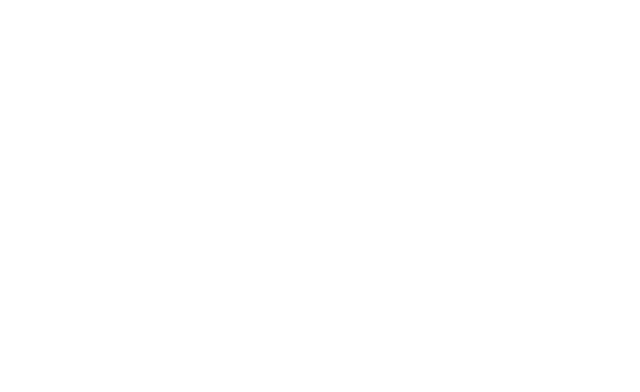
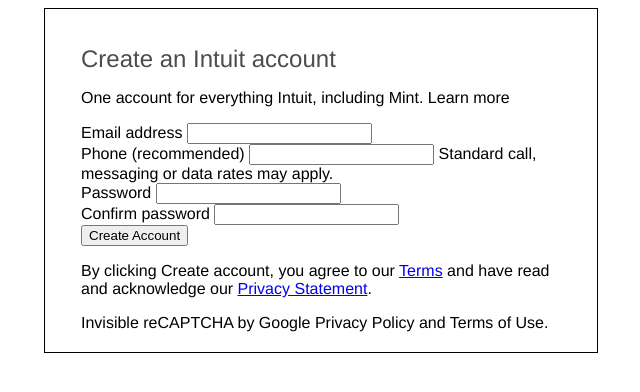
Before and after one commit to yirano/frontend-mint, a plain HTML site: page src/index.html in a window 1280 px wide. Shown: the whole page, without its empty margins (319-959 px from the left). Drawn offline with Linux system fonts and the light colour scheme.

Commit message:
add form-box

```diff
--- a/src/css/style.css
+++ b/src/css/style.css
@@ -0,0 +1,16 @@
+body {
+  font-family: "Helvetica Neue", Helvetica, Arial, sans-serif;
+}
+
+.form-box {
+  width: 480px;
+  margin: auto;
+  padding: 20px 36px;
+  border: 1px solid black;
+}
+
+.form-box h1 {
+  font-weight: normal;
+  color: rgba(0, 0, 0, 0.7);
+  font-size: 24px;
+}
--- a/src/index.html
+++ b/src/index.html
@@ -1,22 +1,58 @@
 <!DOCTYPE html>
 <html lang="en">
   <head>
-  <meta charset="UTF-8">
-  <meta name="viewport" content="width=device-width, initial-scale=1.0">
-  <meta http-equiv="X-UA-Compatible" content="ie=edge">
+    <meta charset="UTF-8" />
+    <meta name="viewport" content="width=device-width, initial-scale=1.0" />
+    <meta http-equiv="X-UA-Compatible" content="ie=edge" />
     <title>HTML Form</title>
+    <link rel="stylesheet" href="./css/style.css">
   </head>
   <body>
-
     <div class="container">
       <div class="header-bar"></div>
       <div class="title"></div>
-    <div class="form-box"></div>
+      <div class="form-box">
+        <h1>Create an Intuit account</h1>
+        <p>One account for everything Intuit, including Mint. Learn more</p>
+
+        <div class="email-input">
+          Email address
+          <input type="email" name="email" id="email" />
+        </div>
+
+        <div class="phone-input">
+          Phone (recommended)
+          <input type="text" name="phone" id="phone" />
+          <span class="desc">
+            Standard call, messaging or data rates may apply.
+          </span>
+        </div>
+
+        <div class="pass">
+          Password
+          <input type="password" name="pass" id="pass" />
+        </div>
+
+        <div class="pass">
+          Confirm password
+          <input type="password" name="pass" id="pass" />
+        </div>
+
+        <button type="submit">
+          Create Account
+        </button>
+
+        <p>
+          By clicking Create account, you agree to our <a href="/terms.html">Terms</a> and have read and acknowledge our <a href="privacy.html">Privacy Statement</a>.
+        </p>
+
+        <div class="recaptcha">
+          Invisible reCAPTCHA by Google Privacy Policy and Terms of Use.
+        </div>
+      </div>
       <div class="form-footer"></div>
-
     </div>
 
     <footer></footer>
-
   </body>
 </html>
```
Lines whose indentation alone changed are shown as unchanged.
